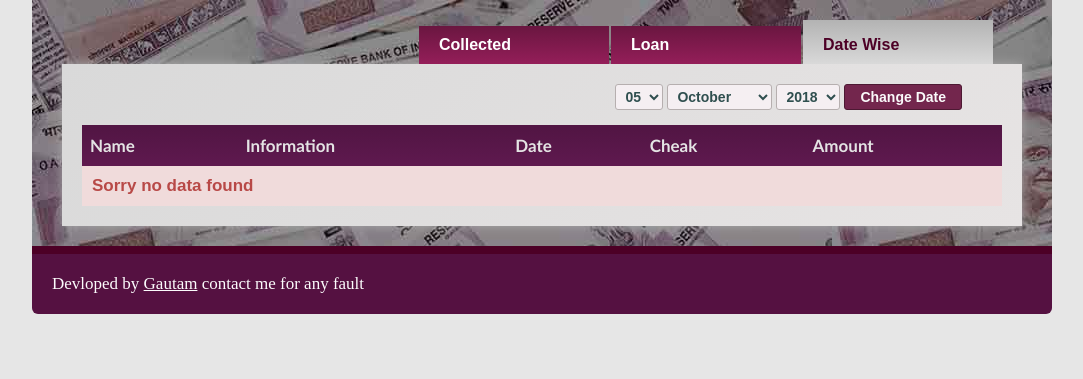
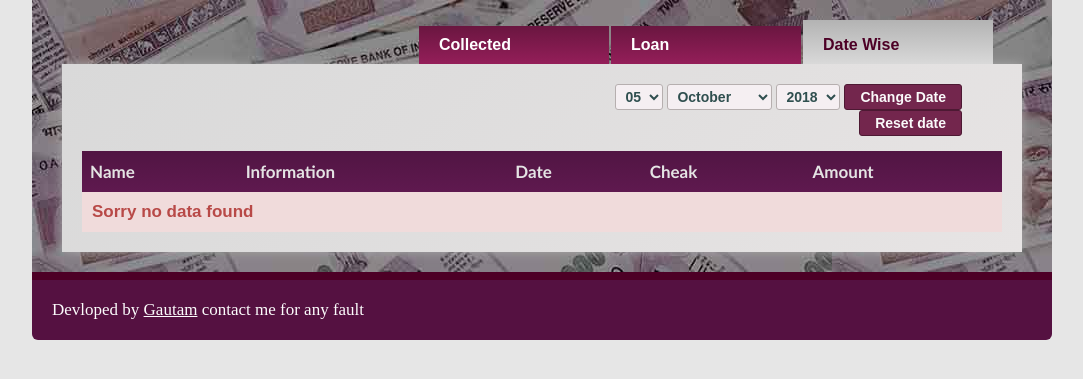
Before and after one commit to gautam0x/money-collection-record, a PHP site: page /index_date_wise.php in a window 1280 px wide. Shown: the part 263-642 px from the top of the page, without its empty margins (98-1181 px from the left). Run offline with PHP 8.4, Linux system fonts and the light colour scheme; the visitor is signed in with stand-in values (Sample User, id 1); data that the repository does not hold is empty.

Commit message:
Added date reset button in date setter box

```diff
--- a/index_date_wise.php
+++ b/index_date_wise.php
@@ -163,6 +163,13 @@ $date = $date_year."-".$date_month."-".$date_day;
             </select>
             <input type="submit" value="Change Date"/>
             </form>
+
+            <form  action="<?php echo $_SERVER['PHP_SELF']; ?>" method="post">
+            <input type="hidden" name="day" value="<?php echo date('d') ?>" />
+            <input type="hidden" name="month" value="<?php echo date('m') ?>" />
+            <input type="hidden" name="year" value="<?php echo date('Y') ?>" />
+            <input type="submit" value="Reset date"/>
+            </form>
             </div>
 
             <table class="index-table" width="100%">
```
Also changed, not shown: update_balance.php (+7 -0 lines).
